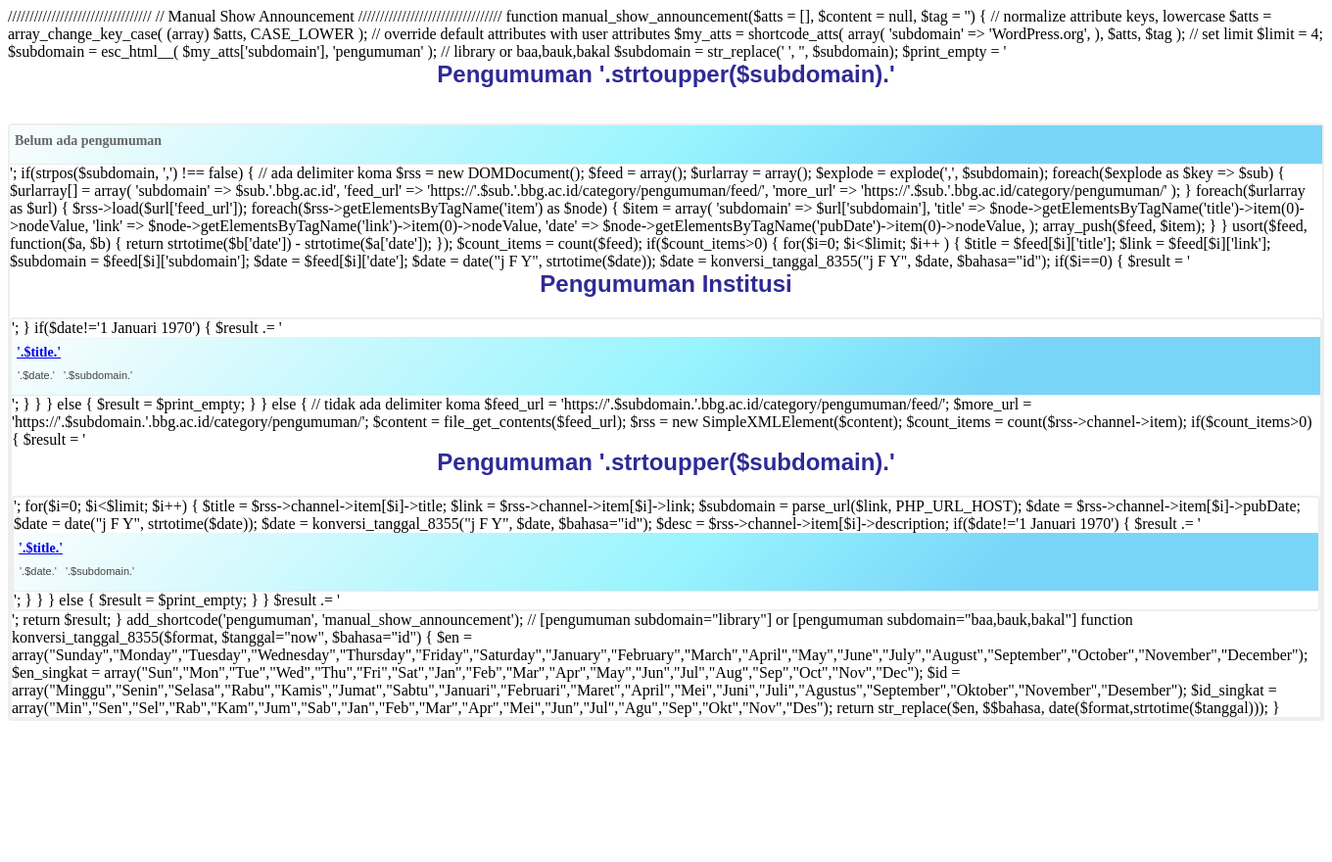
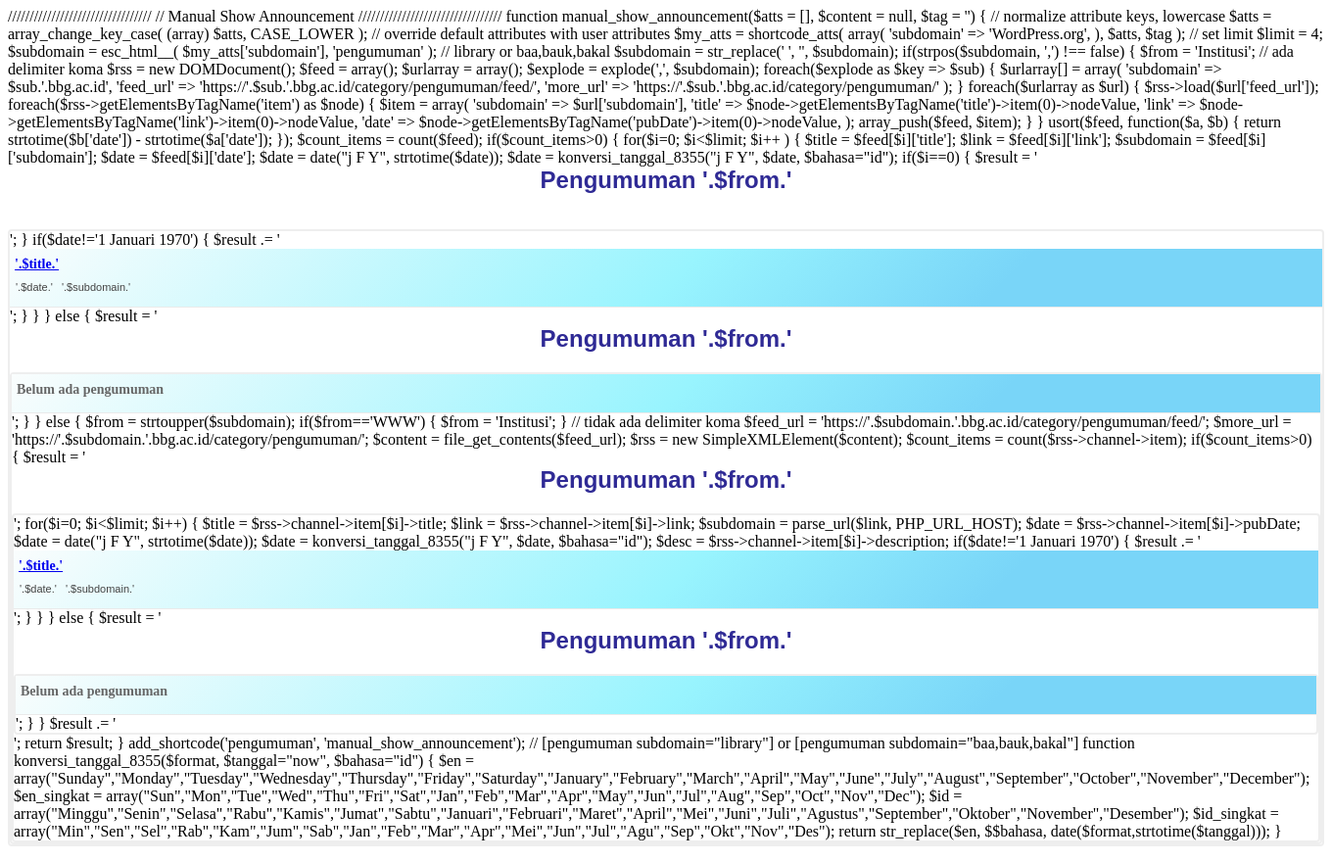
Before and after one commit to achyaryalyal/fastron, a PHP site: page /manual-show-announcement.php in a window 1360 px wide. Shown: the whole page at 98% size. Before the commit the page ends 736 px from the top, so only its background shows below. Run offline with PHP 8.4, Linux system fonts and the light colour scheme.

Commit message:
Update manual-show-announcement.php

```diff
--- a/wp/code-snippets/manual-show-announcement.php
+++ b/wp/code-snippets/manual-show-announcement.php
@@ -18,11 +18,10 @@ function manual_show_announcement($atts = [], $content = null, $tag = '') {
 
 	$subdomain = esc_html__( $my_atts['subdomain'], 'pengumuman' ); // library or baa,bauk,bakal
 	$subdomain = str_replace(' ', '', $subdomain);
-	$print_empty = '<h2 style="color:#2f2a95;text-align:center;font-family:\'Open Sans Condensed\',sans-serif;font-weight:bold;padding-bottom:20px;margin:0px;">Pengumuman '.strtoupper($subdomain).'</h2>
-		<ul style="border-radius:4px;border:2px solid #eee;padding:0;">
-			<li class="list_pengumuman"><h3 class="font-osc" style="color:#666;font-size:14px;font-weight:600;line-height:18px;margin:0;padding:4px 0;">Belum ada pengumuman</h3></li>';
 
 	if(strpos($subdomain, ',') !== false) {
+		$from = 'Institusi';
+
 		// ada delimiter koma
 		$rss = new DOMDocument();
 		$feed = array();
@@ -60,7 +59,7 @@ function manual_show_announcement($atts = [], $content = null, $tag = '') {
 				$date = date("j F Y", strtotime($date));
 				$date = konversi_tanggal_8355("j F Y", $date, $bahasa="id");
 				if($i==0) {
-					$result = '<h2 style="color:#2f2a95;text-align:center;font-family:\'Open Sans Condensed\',sans-serif;font-weight:bold;padding-bottom:20px;margin:0px;">Pengumuman Institusi</h2>
+					$result = '<h2 style="color:#2f2a95;text-align:center;font-family:\'Open Sans Condensed\',sans-serif;font-weight:bold;padding-bottom:20px;margin:0px;">Pengumuman '.$from.'</h2>
 				<ul style="border-radius:4px;border:2px solid #eee;padding:0;">';
 				}
 				if($date!='1 Januari 1970') {
@@ -69,10 +68,17 @@ function manual_show_announcement($atts = [], $content = null, $tag = '') {
 			}
 		}
 		else {
-			$result = $print_empty;
+			$result = '<h2 style="color:#2f2a95;text-align:center;font-family:\'Open Sans Condensed\',sans-serif;font-weight:bold;padding-bottom:20px;margin:0px;">Pengumuman '.$from.'</h2>
+		<ul style="border-radius:4px;border:2px solid #eee;padding:0;">
+			<li class="list_pengumuman"><h3 class="font-osc" style="color:#666;font-size:14px;font-weight:600;line-height:18px;margin:0;padding:4px 0;">Belum ada pengumuman</h3></li>';
 		}
 	}
 	else {
+		$from = strtoupper($subdomain);
+		if($from=='WWW') {
+			$from = 'Institusi';
+		}
+
 		// tidak ada delimiter koma
 		$feed_url = 'https://'.$subdomain.'.bbg.ac.id/category/pengumuman/feed/';
 		$more_url = 'https://'.$subdomain.'.bbg.ac.id/category/pengumuman/';
@@ -80,7 +86,7 @@ function manual_show_announcement($atts = [], $content = null, $tag = '') {
 		$rss = new SimpleXMLElement($content);
 		$count_items = count($rss->channel->item);
 		if($count_items>0) {
-			$result = '<h2 style="color:#2f2a95;text-align:center;font-family:\'Open Sans Condensed\',sans-serif;font-weight:bold;padding-bottom:20px;margin:0px;">Pengumuman '.strtoupper($subdomain).'</h2>
+			$result = '<h2 style="color:#2f2a95;text-align:center;font-family:\'Open Sans Condensed\',sans-serif;font-weight:bold;padding-bottom:20px;margin:0px;">Pengumuman '.$from.'</h2>
 			<ul style="border-radius:4px;border:2px solid #eee;padding:0;">';
 			for($i=0; $i<$limit; $i++) {
 				$title = $rss->channel->item[$i]->title;
@@ -96,7 +102,9 @@ function manual_show_announcement($atts = [], $content = null, $tag = '') {
 			}
 		}
 		else {
-			$result = $print_empty;
+			$result = '<h2 style="color:#2f2a95;text-align:center;font-family:\'Open Sans Condensed\',sans-serif;font-weight:bold;padding-bottom:20px;margin:0px;">Pengumuman '.$from.'</h2>
+		<ul style="border-radius:4px;border:2px solid #eee;padding:0;">
+			<li class="list_pengumuman"><h3 class="font-osc" style="color:#666;font-size:14px;font-weight:600;line-height:18px;margin:0;padding:4px 0;">Belum ada pengumuman</h3></li>';
 		}
 	}
 	$result .= '</ul>
```
